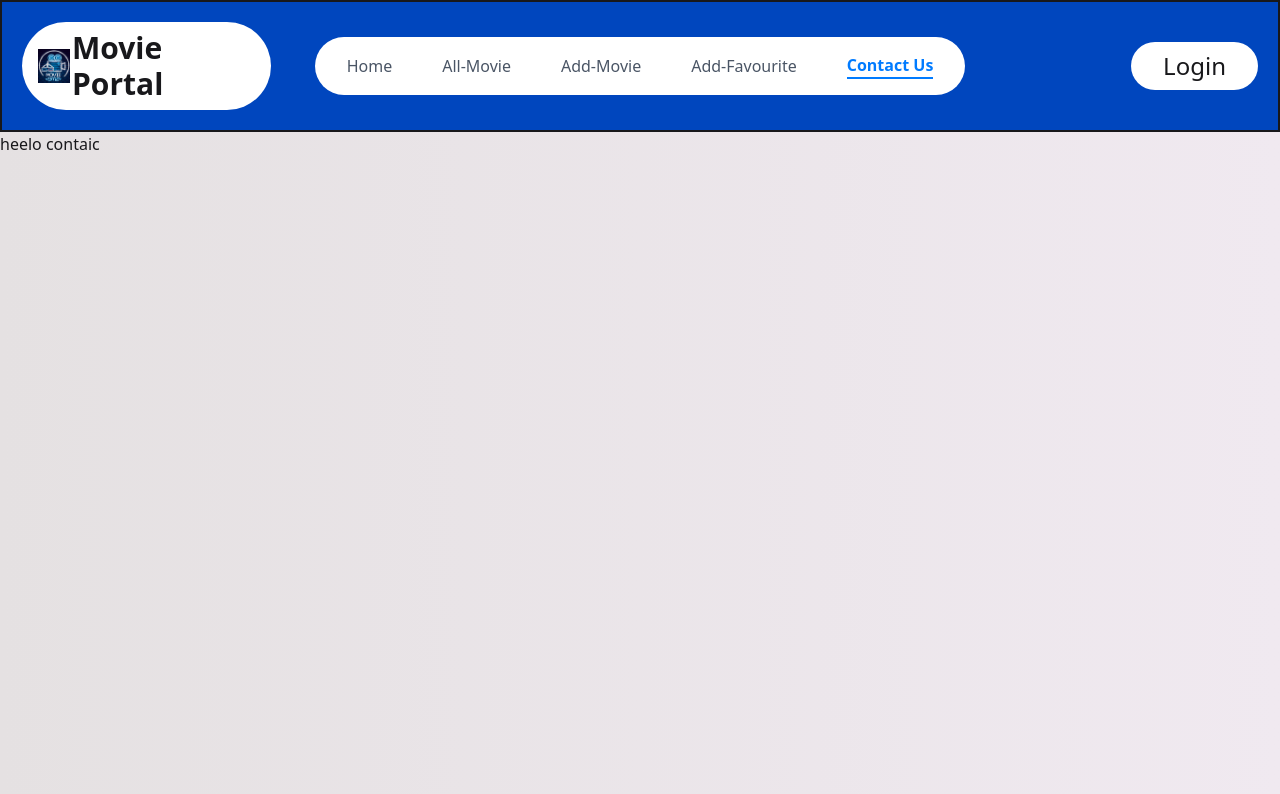
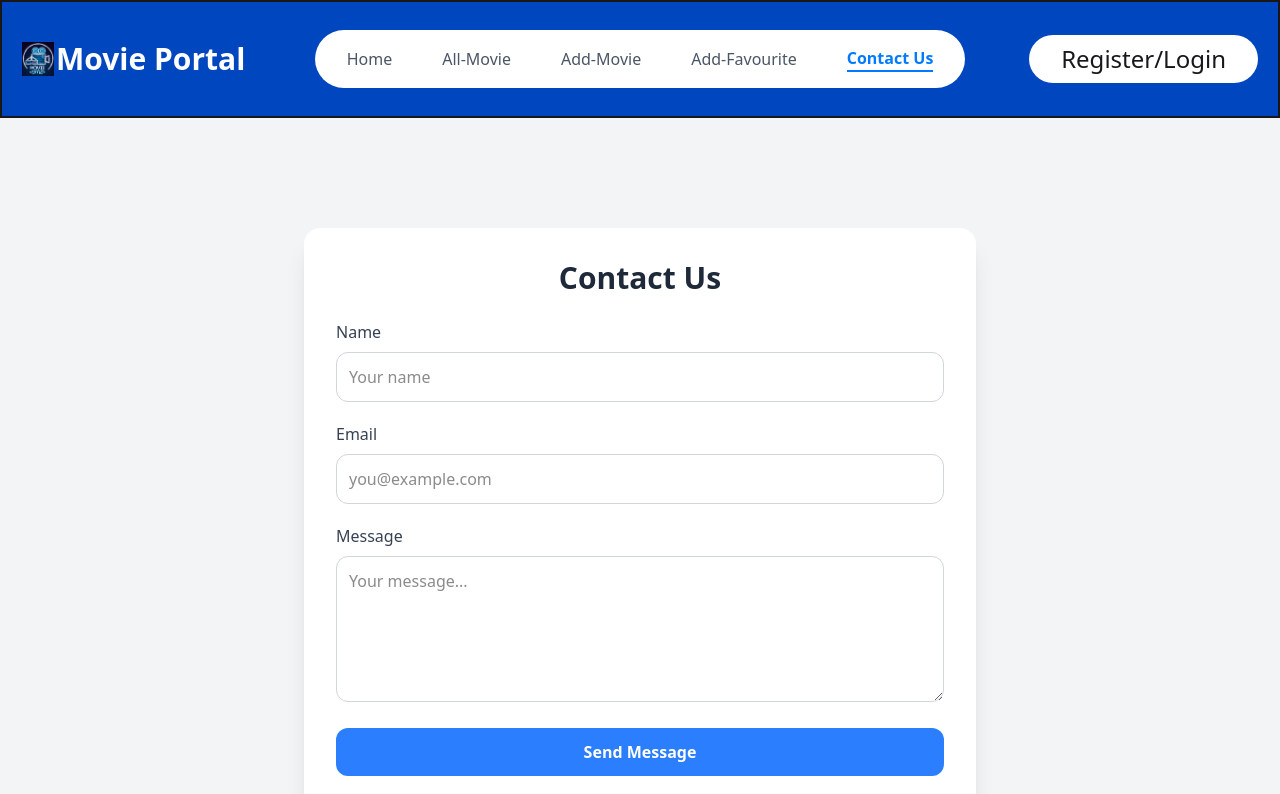
Before and after one commit to minazul01/movie-portal-client, a React (Vite) app: page /add_us in a window 1280 px wide. Shown: the top 794 px of the page. Built offline with nearby package versions, Linux system fonts and the light colour scheme; no server answers.

Commit message:
update favourite movie

```diff
--- a/src/Component/App.jsx
+++ b/src/Component/App.jsx
@@ -18,7 +18,7 @@ function App() {
 
   return (
     <>
-      <div className="container mx-auto">
+      <div className="">
         <dataContext.Provider value={feature}>
           <Navbar></Navbar>
           <Outlet></Outlet>
--- a/src/Component/Header/Navbar.jsx
+++ b/src/Component/Header/Navbar.jsx
@@ -63,7 +63,7 @@ const Navbar = () => {
           </div>
           <Link
             to="/"
-            className="text-xs font-bold md:text-3xl flex flex-row gap-0.5 items-center py-2 px-4 bg-white rounded-full"
+            className="text-xs font-bold md:text-3xl flex flex-row gap-0.5 items-center text-white"
           >
             <img className="w-5 md:w-8" src={Logo} alt="" />
             Movie Portal
@@ -104,7 +104,7 @@ const Navbar = () => {
           </ul>
         </div>
         <div className="navbar-end text-xs md:text-2xl cursor-pointer">
-          <a className="py-2 px-8 bg-white rounded-full">Login</a>
+          <a className="py-2 px-8 bg-white rounded-full">Register/Login</a>
         </div>
       </div>
     </div>
--- a/src/Component/Pages/ContactUs.jsx
+++ b/src/Component/Pages/ContactUs.jsx
@@ -1,11 +1,80 @@
-import React from 'react';
+import React from "react";
+import { Form } from "react-router-dom";
+import Swal from "sweetalert2";
 
 const ContactUs = () => {
-    return (
-        <div className='h-screen'>
-            heelo contaic
+  const handleContact = (e) => {
+    e.preventDefault();
+    Swal.fire({
+      title: "Contact submit success!",
+      icon: "success",
+      draggable: true,
+    });
+    const form = e.target;
+    form.reset()
+  };
+  return (
+    <div>
+      <div className="min-h-screen bg-gray-100 flex items-center justify-center p-6">
+        <div className="bg-white shadow-xl rounded-2xl w-full max-w-2xl p-8">
+          <h2 className="text-3xl font-bold mb-6 text-center text-gray-800">
+            Contact Us
+          </h2>
+          <form onSubmit={handleContact} className="space-y-5">
+            <div>
+              <label
+                className="block text-gray-700 font-medium mb-2"
+                htmlFor="name"
+              >
+                Name
+              </label>
+              <input
+                type="text"
+                id="name"
+                className="w-full p-3 border border-gray-300 rounded-xl focus:outline-none focus:ring-2 focus:ring-blue-400"
+                placeholder="Your name"
+              />
+            </div>
+            <div>
+              <label
+                className="block text-gray-700 font-medium mb-2"
+                htmlFor="email"
+              >
+                Email
+              </label>
+              <input
+                type="email"
+                id="email"
+                required
+                className="w-full p-3 border border-gray-300 rounded-xl focus:outline-none focus:ring-2 focus:ring-blue-400"
+                placeholder="you@example.com"
+              />
+            </div>
+            <div>
+              <label
+                className="block text-gray-700 font-medium mb-2"
+                htmlFor="message"
+              >
+                Message
+              </label>
+              <textarea
+                id="message"
+                rows="5"
+                className="w-full p-3 border border-gray-300 rounded-xl focus:outline-none focus:ring-2 focus:ring-blue-400"
+                placeholder="Your message..."
+              ></textarea>
+            </div>
+            <button
+              type="submit"
+              className="w-full bg-blue-500 hover:bg-blue-600 text-white font-semibold py-3 rounded-xl transition"
+            >
+              Send Message
+            </button>
+          </form>
         </div>
-    );
+      </div>
+    </div>
+  );
 };
 
 export default ContactUs;
--- a/src/Component/Pages/Favourite.jsx
+++ b/src/Component/Pages/Favourite.jsx
@@ -22,7 +22,7 @@ const Favourite = () => {
       </p>
       <div className="grid grid-cols-1 md:grid-cols-2 lg:grid-cols-3 gap-10">
         {fData?.map((card) => (
-          <FavouriteCard key={card._id} card={card}  setData={setData} />
+          <FavouriteCard key={card._id} card={card} fData={fData}  setData={setData} />
         ))}
       </div>
     </div>
--- a/src/Component/Pages/FavouriteCard.jsx
+++ b/src/Component/Pages/FavouriteCard.jsx
@@ -1,16 +1,17 @@
 import { BiSolidLike } from "react-icons/bi";
 import { BsArrowRight } from "react-icons/bs";
-import { useNavigate } from "react-router-dom";
+
 import Swal from "sweetalert2";
 
-const FavouriteCard = ({card, setData}) => {
+const FavouriteCard = ({card, setData, fData}) => {
 
-    const navigate = useNavigate()
+
 
     const { poster, _id, title, rating } = card;
 
 
      const handleDelete = (id) => {
+
         Swal.fire({
           title: "Are you sure?",
           text: "You won't be able to revert this!",
@@ -26,16 +27,16 @@ const FavouriteCard = ({card, setData}) => {
             })
               .then((res) => res.json())
               .then((data) => {
-                console.log(data);
+
                 if (data.deletedCount == 1) {
                   Swal.fire({
                     title: "Deleted!",
                     text: "Your file has been deleted.",
                     icon: "Delete success",
                   });
-                  navigate("/all_movies");
 
-                  const reaming = data.filter((d) => d._id !== id);
+
+                  const reaming = fData.filter((d) => d._id !== id);
                   setData(reaming);
                 }
               });
--- a/src/Component/Pages/Home.jsx
+++ b/src/Component/Pages/Home.jsx
@@ -1,20 +1,19 @@
-import React from 'react';
-import Header from '../Header/Header';
-import FeatureMovie from '../Header/FeatureMovie';
-import NewRelease from '../Header/NewRelease';
-import Watch from '../Header/Watch';
-
-
+import React from "react";
+import Header from "../Header/Header";
+import FeatureMovie from "../Header/FeatureMovie";
+import NewRelease from "../Header/NewRelease";
+import Watch from "../Header/Watch";
 
 const Home = () => {
-
   return (
-        <div className='min-h-screen'>
+    <>
+      <div className="min-h-screen container mx-auto">
         <Header />
         <FeatureMovie />
         <Watch />
         <NewRelease />
       </div>
+    </>
   );
 };
 
```
Lines whose indentation alone changed are shown as unchanged.
